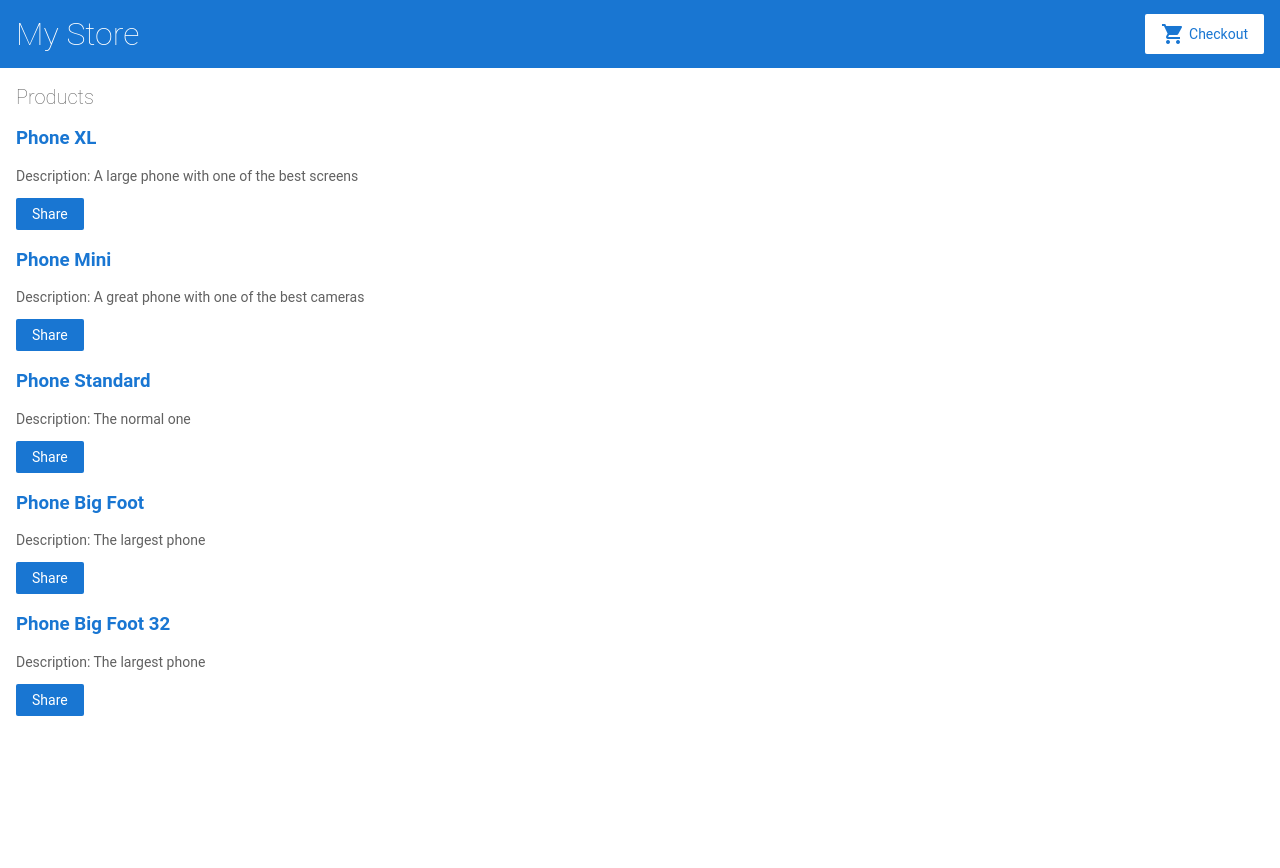
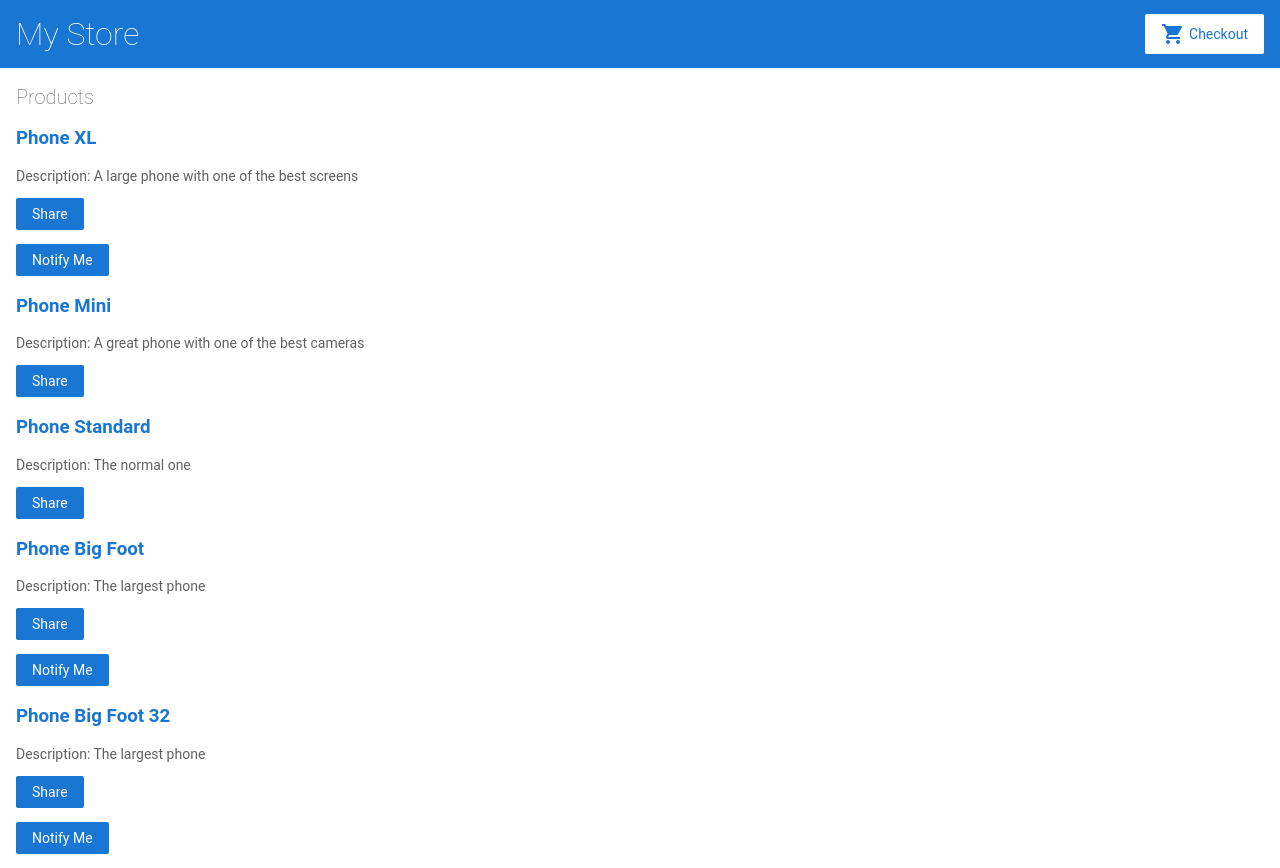
Before and after one commit to RizaKaba/angular-sqxcqi, an Angular app: page / in a window 1280 px wide. Before the commit the page ends 800 px from the top, so only its background shows below. Built offline with nearby package versions, Linux system fonts and the light colour scheme.

Commit message:
1 file modified

```diff
--- a/src/app/product-list/product-list.component.html
+++ b/src/app/product-list/product-list.component.html
@@ -11,6 +11,10 @@
   <button (click)="share()">
     Share
   </button>
+
+  <app-product-alerts
+    [product]="product">
+  </app-product-alerts>
 </div>
 
 <!--
```
